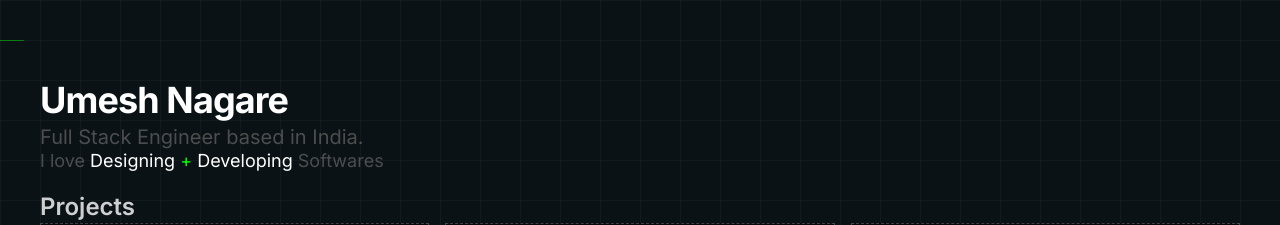
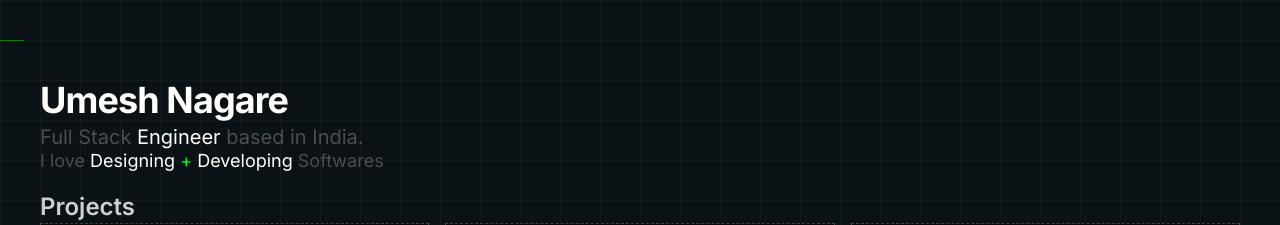
Before and after one commit to Algoture/PortFolio, a Next.js app: page / in a window 1280 px wide. Shown: the top 225 px of the page. Built offline with nearby package versions, Linux system fonts and the light colour scheme.

Commit message:
update : intro

```diff
--- a/src/app/Components/Intro.jsx
+++ b/src/app/Components/Intro.jsx
@@ -26,7 +26,8 @@ const Intro = () => {
           transition={transition}
           variants={variants}
           className=" text-muted/70 text-xl mt-2 intro">
-          Full Stack Engineer based in India.
+          Full Stack <span className="text-white">Engineer</span> based in
+          India.
           <br />
           <span className="text-muted/70 text-lg ">
             I love <span className="text-white">Designing </span>
```
